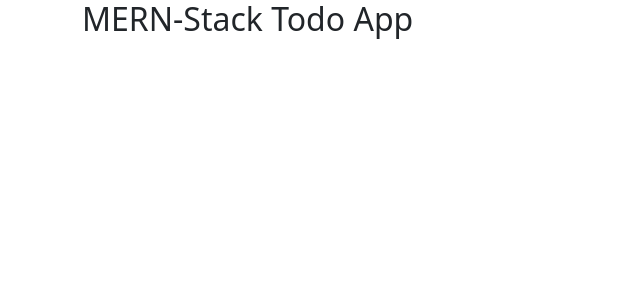
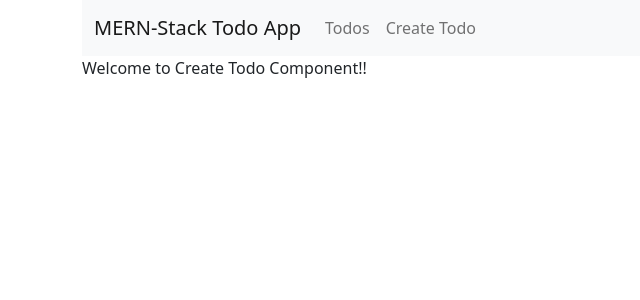
Before and after one commit to socr102/MernStack_Todo_App, a React (Create React App) app in the folder mern-todo-app/: page /create in a window 1280 px wide. Shown: the top 300 px of the page, without its empty margins (0-640 px from the left). Built offline with nearby package versions, Linux system fonts and the light colour scheme.

Commit message:
add components and navbar

```diff
--- a/mern-todo-app/package.json
+++ b/mern-todo-app/package.json
@@ -10,6 +10,7 @@
     "react": "^18.0.0",
     "react-bootstrap": "^2.2.3",
     "react-dom": "^18.0.0",
+    "react-router-dom": "^6.3.0",
     "react-scripts": "5.0.0",
     "web-vitals": "^2.1.4"
   },
--- a/mern-todo-app/src/App.js
+++ b/mern-todo-app/src/App.js
@@ -1,11 +1,23 @@
 import React from "react";
+import { Routes, Route} from "react-router-dom"
 import {Container} from "react-bootstrap";
+import CreateTodo from "./components/create-todo.component";
+import EditTodo from "./components/edit-todo.component";
+import TodosList from "./components/todos-list.compomemt";
+import NavBar  from "./components/navbar";
+import logo from './logo.svg';
 function App() {
   return (
     <>
       <Container>
-        <h2>MERN-Stack Todo App</h2>
+        <NavBar/>
+        <Routes>
+          <Route path="/" exact element={<TodosList/>}/>
+          <Route path="/edit/:id" element={<EditTodo/>}/>
+          <Route path="/create" element={<CreateTodo/>}/>
+        </Routes>
       </Container>
+
     </>
   );
 }
--- /dev/null
+++ b/mern-todo-app/src/components/create-todo.component.js
@@ -0,0 +1,10 @@
+import React from "react";
+function CreateTodo() {
+  return (
+    <>
+        <p>Welcome to Create Todo Component!!</p>
+    </>
+  );
+}
+
+export default CreateTodo;
--- /dev/null
+++ b/mern-todo-app/src/components/edit-todo.component.js
@@ -0,0 +1,13 @@
+import React, {useEffect} from "react";
+function EditTodo() {
+useEffect(()=>{
+    console.log("todos list");
+    },[]);
+  return (
+    <>
+        <p>Welcome to Edit Todo Component!!</p>
+    </>
+  );
+}
+
+export default EditTodo;
--- /dev/null
+++ b/mern-todo-app/src/components/navbar.js
@@ -0,0 +1,22 @@
+import React,{useEffect} from "react";
+import {Navbar, Container, Nav} from "react-bootstrap";
+function NavBar() {
+  useEffect(()=>{
+    console.log("NavBar!");
+  },[]);
+  return (
+    <>
+        <Navbar bg="light" expand="lg">
+            <Container>
+                <Navbar.Brand href="#home">MERN-Stack Todo App</Navbar.Brand>
+                <Nav className="me-auto">
+                    <Nav.Link href="/">Todos</Nav.Link>
+                    <Nav.Link href="/create">Create Todo</Nav.Link>
+                </Nav>
+            </Container>
+        </Navbar>
+    </>
+  );
+}
+
+export default NavBar;
--- /dev/null
+++ b/mern-todo-app/src/components/todos-list.compomemt.js
@@ -0,0 +1,13 @@
+import React,{useEffect} from "react";
+function TodosList() {
+  useEffect(()=>{
+    console.log("todos list");
+  },[]);
+  return (
+    <>
+        <p>Welcome to Todos List Component!!</p>
+    </>
+  );
+}
+
+export default TodosList;
--- a/mern-todo-app/src/index.js
+++ b/mern-todo-app/src/index.js
@@ -3,12 +3,16 @@ import ReactDOM from 'react-dom';
 import './index.css';
 import App from './App';
 import reportWebVitals from './reportWebVitals';
+import { BrowserRouter } from "react-router-dom";
 import "bootstrap/dist/css/bootstrap.min.css";
 
 ReactDOM.render(
-  <React.StrictMode>
-    <App />
-  </React.StrictMode>,
+  <BrowserRouter>
+    <React.StrictMode>
+      <App />
+    </React.StrictMode>
+  </BrowserRouter>
+  ,
   document.getElementById('root')
 );
 
```
Also changed, not shown: 1 other file (tests, documents, lock files or other folders).
